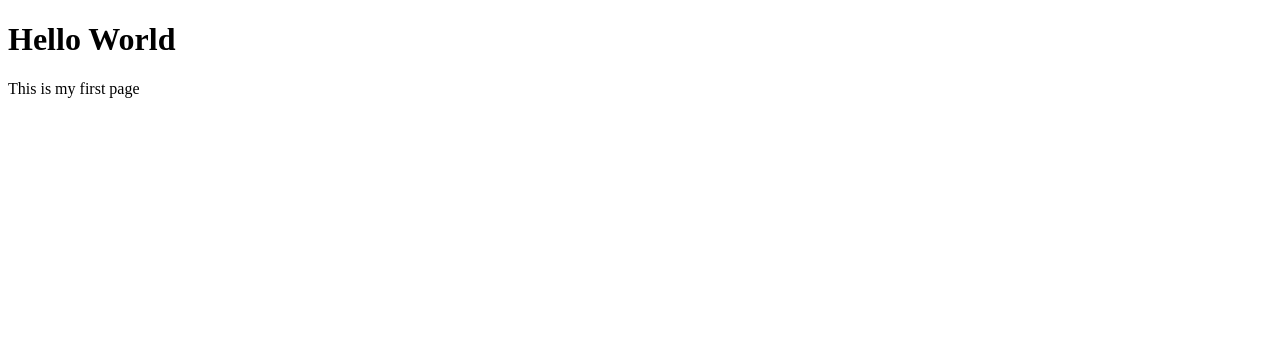
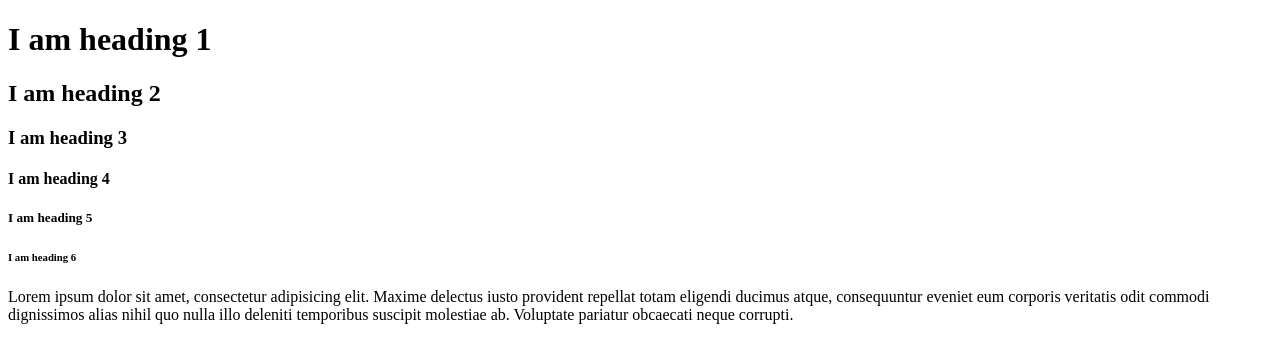
Before and after one commit to Mcaboj/HTML_1, a plain HTML site: page index.html in a window 1280 px wide. Drawn offline with Linux system fonts and the light colour scheme.

Commit message:
added some headings

```diff
--- a/index.html
+++ b/index.html
@@ -6,7 +6,18 @@
     <title>First Webpage</title>
   </head>
   <body>
-    <h1>Hello World</h1>
-    <p>This is my first page</p>
+    <h1>I am heading 1</h1>
+    <h2>I am heading 2</h2>
+    <h3>I am heading 3</h3>
+    <h4>I am heading 4</h4>
+    <h5>I am heading 5</h5>
+    <h6>I am heading 6</h6>
+    <p>
+      Lorem ipsum dolor sit amet, consectetur adipisicing elit. Maxime delectus
+      iusto provident repellat totam eligendi ducimus atque, consequuntur
+      eveniet eum corporis veritatis odit commodi dignissimos alias nihil quo
+      nulla illo deleniti temporibus suscipit molestiae ab. Voluptate pariatur
+      obcaecati neque corrupti.
+    </p>
   </body>
 </html>
```
